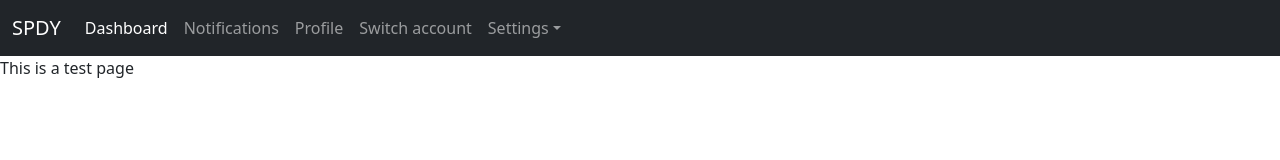
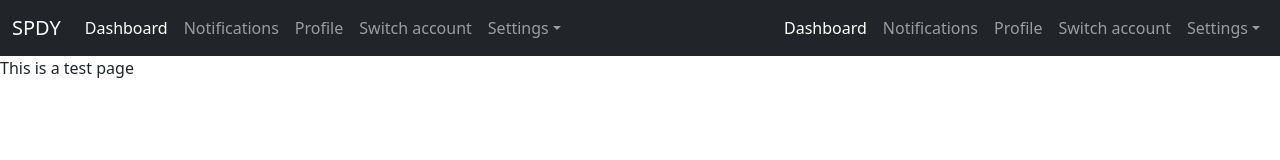
Before and after one commit to spdygroup/website, a plain HTML site: page index.html in a window 1280 px wide. Drawn offline with Linux system fonts and the light colour scheme.

Commit message:
Update index.html

```diff
--- a/index.html
+++ b/index.html
@@ -66,7 +66,28 @@
           </li>
         </ul>
         <form class="d-flex">
-
+          <ul class="navbar-nav me-auto mb-2 mb-lg-0">
+            <li class="nav-item">
+              <a class="nav-link active" aria-current="page" href="#">Dashboard</a>
+            </li>
+            <li class="nav-item">
+              <a class="nav-link" href="#">Notifications</a>
+            </li>
+            <li class="nav-item">
+              <a class="nav-link" href="#">Profile</a>
+            </li>
+            <li class="nav-item">
+              <a class="nav-link" href="#">Switch account</a>
+            </li>
+            <li class="nav-item dropdown">
+              <a class="nav-link dropdown-toggle" href="#" id="dropdown01" data-bs-toggle="dropdown" aria-expanded="false">Settings</a>
+              <ul class="dropdown-menu" aria-labelledby="dropdown01">
+                <li><a class="dropdown-item" href="#">Action</a></li>
+                <li><a class="dropdown-item" href="#">Another action</a></li>
+                <li><a class="dropdown-item" href="#">Something else here</a></li>
+              </ul>
+            </li>
+          </ul>
         </form>
       </div>
     </div>
```
